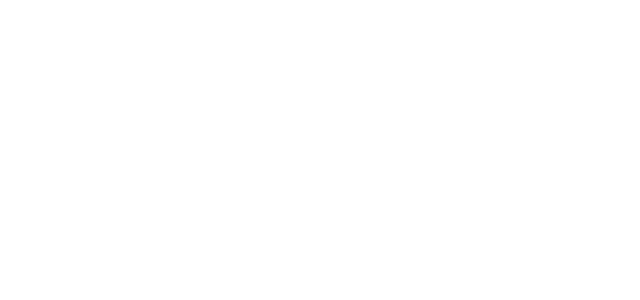
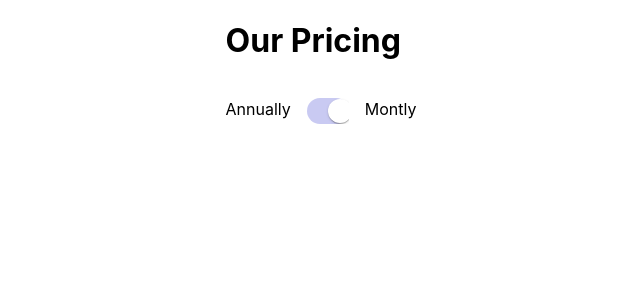
Before and after one commit to abdelmawlaSouat/Pricing-Component, a React (Create React App) app: page / in a window 1280 px wide. Shown: the top 300 px of the page, without its empty margins (319-959 px from the left). Built offline with nearby package versions, Linux system fonts and the light colour scheme.

Commit message:
Add new component (Switch Pricing)

```diff
--- a/src/App.js
+++ b/src/App.js
@@ -1,11 +1,32 @@
-import './App.css';
+/*
+ * App.js
+ *
+ * Author: Abdelmawla Souat (abdelmawla.souat@gmail.com)
+ * Created on 2020/11/17 18:59:40
+ *
+ * Copyright (c) 2020 Shuriken
+ */
+
+import './App.css'
+import SwitchPricing from './SwitchPricing'
+import { ThemeProvider, Grid } from '@material-ui/core'
+import theme from './theme'
 
 function App() {
   return (
     <div className="App">
-      <header className="App-header">
+      <ThemeProvider theme={theme}>
+        <Grid
+          container
+          justify='center'
+        >
+          <header className="App-header">
+            <h1>Our Pricing</h1>
+            <SwitchPricing />
+          </header>
 
-      </header>
+        </Grid>
+      </ThemeProvider>
     </div>
   );
 }
--- /dev/null
+++ b/src/SwitchPricing.js
@@ -0,0 +1,69 @@
+/*
+ * SwitchPricing.js
+ *
+ * Author: Abdelmawla Souat (abdelmawla.souat@gmail.com)
+ * Created on 2020/11/16 19:54:51
+ *
+ * Copyright (c) 2020 Shuriken
+ */
+
+import { withStyles } from '@material-ui/core/styles'
+import Switch from '@material-ui/core/Switch'
+import { useState } from 'react'
+
+const PricingSwitch = withStyles((theme) => ({
+	root: {
+		width: 42,
+		height: 26,
+		padding: 0,
+		margin: theme.spacing(2)
+	},
+	switchBase: {
+		color: 'white',
+		padding: 1,
+		'&$checked': {
+			color: 'white',
+			'& + $track': {
+				backgroundColor: theme.palette.secondary.light,
+				opacity: 1
+			}
+		}
+	},
+	thumb: {
+		width: 24,
+		height: 24
+	},
+	track: {
+		borderRadius: 26 / 2,
+		backgroundColor: theme.palette.secondary.light,
+    opacity: 1
+	},
+	checked: {}
+}))(Switch)
+
+
+function SwitchPricing () {
+	const [state, setState] = useState({
+		checked: true
+	})
+
+	const handleChange = (event) => {
+		console.log(event.target.name);
+		console.log(event.target.checked);
+		console.log(state);
+		setState({ ...state, [event.target.name]: event.target.checked })
+	}
+
+	return (
+		<div>
+			<span>Annually</span>
+			<PricingSwitch
+				name="checked"
+				checked={state.checked}
+				onChange={handleChange}
+			/>
+			<span>Montly</span>
+		</div>
+	)
+}
+export default SwitchPricing
```
